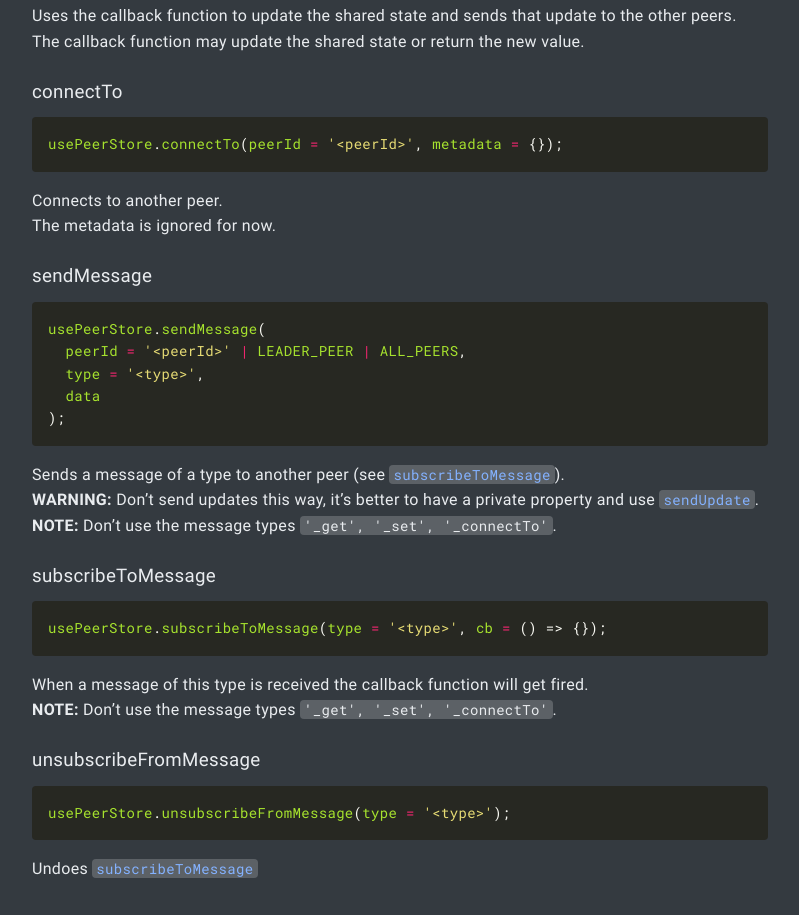
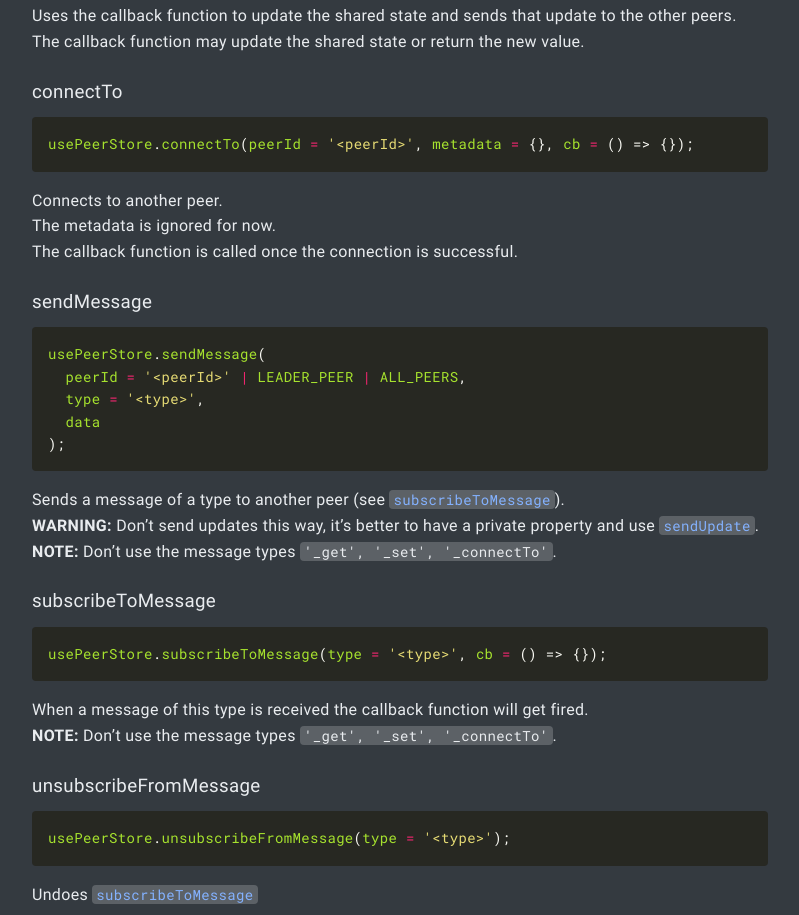
Before and after one commit to GalileoCap/peermesh, a plain HTML site: page api/index.html in a window 1280 px wide. Shown: the part 1520-2435 px from the top of the page, without its empty margins (240-1039 px from the left). Drawn offline with Linux system fonts and the light colour scheme.

Commit message:
Deploy: 32aae7fe34fdcbbfcc82fbd45e6d81931daa936f

```diff
--- a/api/index.html
+++ b/api/index.html
@@ -26,8 +26,8 @@ The default values will be used when constructing a peer (yours and when connect
 </span></span></code></pre></div><p>Returns the shared state.</p><h3 id=sharedupdate>sharedUpdate
 <a class=anchor href=#sharedupdate>#</a></h3><div class=highlight><pre tabindex=0 style=color:#f8f8f2;background-color:#272822;-moz-tab-size:4;-o-tab-size:4;tab-size:4><code class=language-jsx data-lang=jsx><span style=display:flex><span><span style=color:#a6e22e>usePeerStore</span>.<span style=color:#a6e22e>sharedUpdate</span>(<span style=color:#a6e22e>cb</span> <span style=color:#f92672>=</span> (<span style=color:#a6e22e>sharedState</span>) =&gt; {});
 </span></span></code></pre></div><p>Uses the callback function to update the shared state and sends that update to the other peers.<br>The callback function may update the shared state or return the new value.</p><h3 id=connectto>connectTo
-<a class=anchor href=#connectto>#</a></h3><div class=highlight><pre tabindex=0 style=color:#f8f8f2;background-color:#272822;-moz-tab-size:4;-o-tab-size:4;tab-size:4><code class=language-jsx data-lang=jsx><span style=display:flex><span><span style=color:#a6e22e>usePeerStore</span>.<span style=color:#a6e22e>connectTo</span>(<span style=color:#a6e22e>peerId</span> <span style=color:#f92672>=</span> <span style=color:#e6db74>&#39;&lt;peerId&gt;&#39;</span>, <span style=color:#a6e22e>metadata</span> <span style=color:#f92672>=</span> {});
-</span></span></code></pre></div><p>Connects to another peer.<br>The metadata is ignored for now.</p><h3 id=sendmessage>sendMessage
+<a class=anchor href=#connectto>#</a></h3><div class=highlight><pre tabindex=0 style=color:#f8f8f2;background-color:#272822;-moz-tab-size:4;-o-tab-size:4;tab-size:4><code class=language-jsx data-lang=jsx><span style=display:flex><span><span style=color:#a6e22e>usePeerStore</span>.<span style=color:#a6e22e>connectTo</span>(<span style=color:#a6e22e>peerId</span> <span style=color:#f92672>=</span> <span style=color:#e6db74>&#39;&lt;peerId&gt;&#39;</span>, <span style=color:#a6e22e>metadata</span> <span style=color:#f92672>=</span> {}, <span style=color:#a6e22e>cb</span> <span style=color:#f92672>=</span> () =&gt; {});
+</span></span></code></pre></div><p>Connects to another peer.<br>The metadata is ignored for now.<br>The callback function is called once the connection is successful.</p><h3 id=sendmessage>sendMessage
 <a class=anchor href=#sendmessage>#</a></h3><div class=highlight><pre tabindex=0 style=color:#f8f8f2;background-color:#272822;-moz-tab-size:4;-o-tab-size:4;tab-size:4><code class=language-jsx data-lang=jsx><span style=display:flex><span><span style=color:#a6e22e>usePeerStore</span>.<span style=color:#a6e22e>sendMessage</span>(
 </span></span><span style=display:flex><span>  <span style=color:#a6e22e>peerId</span> <span style=color:#f92672>=</span> <span style=color:#e6db74>&#39;&lt;peerId&gt;&#39;</span> <span style=color:#f92672>|</span> <span style=color:#a6e22e>LEADER_PEER</span> <span style=color:#f92672>|</span> <span style=color:#a6e22e>ALL_PEERS</span>,
 </span></span><span style=display:flex><span>  <span style=color:#a6e22e>type</span> <span style=color:#f92672>=</span> <span style=color:#e6db74>&#39;&lt;type&gt;&#39;</span>,
```
